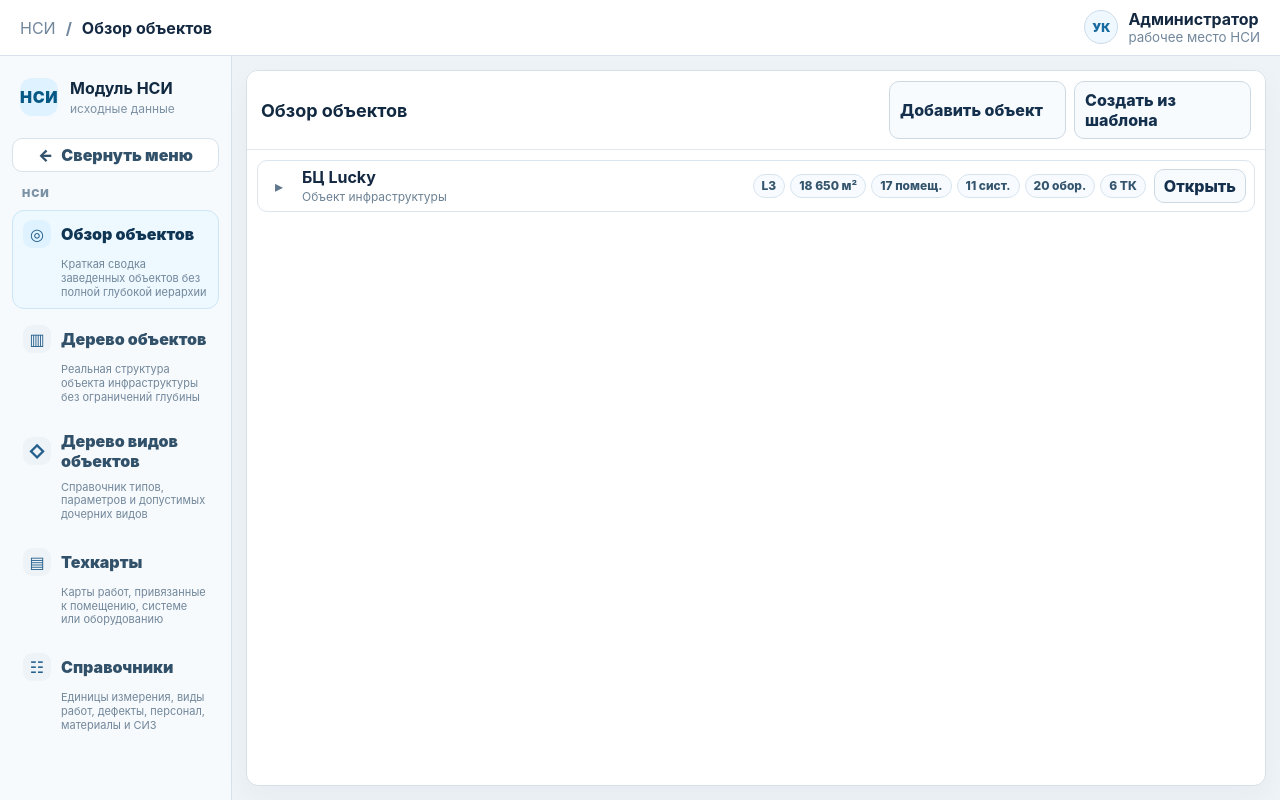
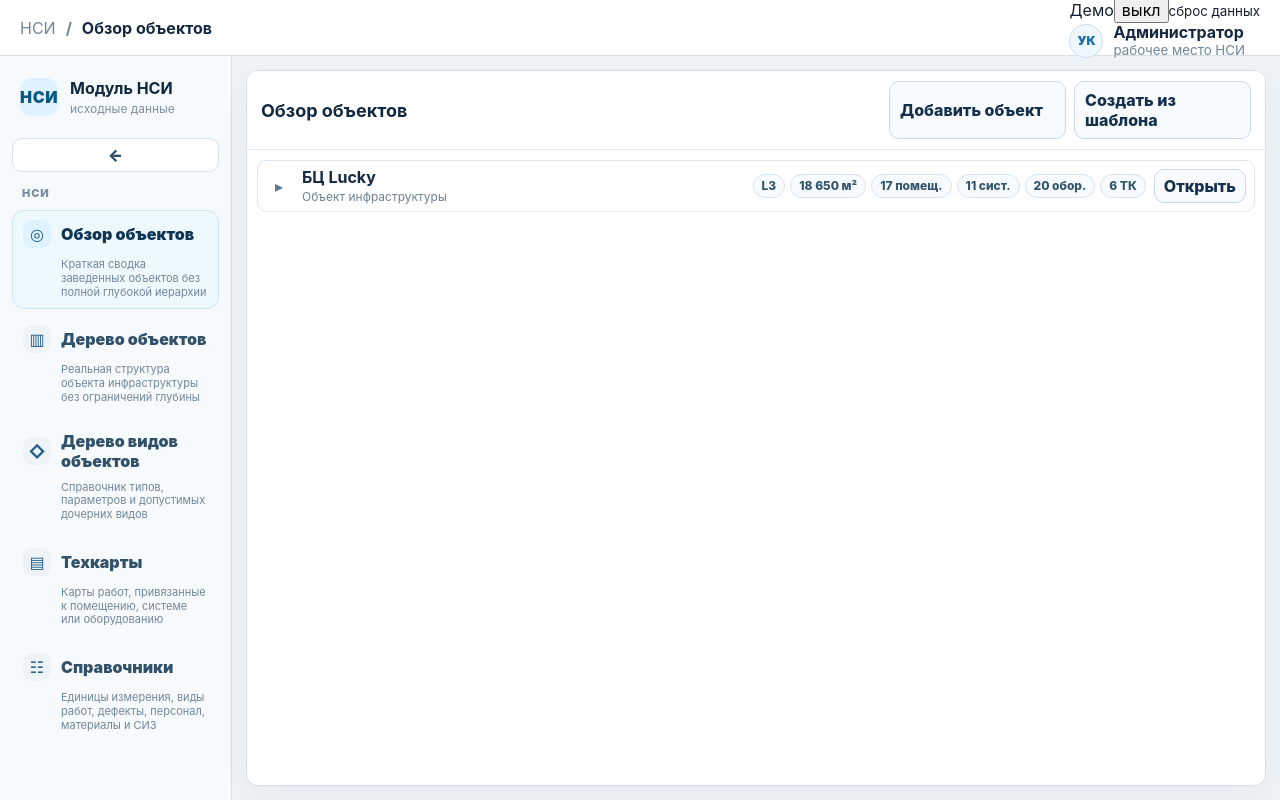
Before and after one commit to RozkvasA/nsi-test, a React (Vite) app: page / in a window 1280 px wide. Built offline with nearby package versions, Linux system fonts and the light colour scheme.

Commit message:
Add topbar demo switch and icon-only sidebar toggle

```diff
--- a/src/components/layout/NsiLayout.tsx
+++ b/src/components/layout/NsiLayout.tsx
@@ -28,6 +28,7 @@ interface NsiLayoutProps {
   sections: NsiSection[];
   activeSection: NsiSection;
   activeSectionId: NsiSectionId;
+  isDemoMode: boolean;
   searchQuery: string;
   sortAscending: boolean;
   childrenByParentId: Map<string | null, TreeNode[]>;
@@ -50,6 +51,7 @@ interface NsiLayoutProps {
   techCards: TechCard[];
   dictionaries: DictionaryItem[];
   selectedContextObjectId: string | null;
+  onToggleDemoMode: () => void;
   onSelectSection: (sectionId: NsiSectionId) => void;
   onOpenObjectInTree: (objectId: string) => void;
   onCreateRootFromTemplate: () => void;
@@ -108,6 +110,7 @@ export function NsiLayout({
   sections,
   activeSection,
   activeSectionId,
+  isDemoMode,
   searchQuery,
   sortAscending,
   childrenByParentId,
@@ -130,6 +133,7 @@ export function NsiLayout({
   techCards,
   dictionaries,
   selectedContextObjectId,
+  onToggleDemoMode,
   onSelectSection,
   onOpenObjectInTree,
   onCreateRootFromTemplate,
@@ -245,13 +249,20 @@ export function NsiLayout({
     <div className="app-shell">
       <header className="topbar">
         <div className="breadcrumbs" aria-label="Хлебные крошки"><span>НСИ</span><b>/</b><strong>{activeSection.title}</strong></div>
-        <div className="user-block" aria-label="Пользователь"><span className="user-avatar">УК</span><div><b>Администратор</b><small>рабочее место НСИ</small></div></div>
+        <div className="topbar-right">
+          <div className="demo-switch" title="Демо-режим сбрасывает текущие данные при переключении">
+            <span>Демо</span>
+            <button type="button" className={isDemoMode ? 'active' : ''} aria-pressed={isDemoMode} onClick={onToggleDemoMode}>{isDemoMode ? 'вкл' : 'выкл'}</button>
+            <small>сброс данных</small>
+          </div>
+          <div className="user-block" aria-label="Пользователь"><span className="user-avatar">УК</span><div><b>Администратор</b><small>рабочее место НСИ</small></div></div>
+        </div>
       </header>
 
       <div className={isSidebarCollapsed ? 'app-body sidebar-collapsed' : 'app-body'}>
         <aside className={isSidebarCollapsed ? 'sidebar collapsed' : 'sidebar'}>
           <div className="brand-block"><span className="brand-mark">НСИ</span><div className="brand-text"><h1>Модуль НСИ</h1><p>исходные данные</p></div></div>
-          <button type="button" className="sidebar-toggle" onClick={() => setIsSidebarCollapsed((value) => !value)}>{isSidebarCollapsed ? '→' : '←'}<span>{isSidebarCollapsed ? 'Развернуть меню' : 'Свернуть меню'}</span></button>
+          <button type="button" className="sidebar-toggle" title={isSidebarCollapsed ? 'Развернуть меню' : 'Свернуть меню'} aria-label={isSidebarCollapsed ? 'Развернуть меню' : 'Свернуть меню'} onClick={() => setIsSidebarCollapsed((value) => !value)}>{isSidebarCollapsed ? '→' : '←'}</button>
           <nav className="section-nav" aria-label="Разделы НСИ"><span className="nav-group-title">НСИ</span>{sections.map((section) => <button key={section.id} type="button" className={section.id === activeSectionId ? 'section-button active' : 'section-button'} onClick={() => onSelectSection(section.id)} title={section.title}><span className="section-icon">{sectionIcons[section.id]}</span><span className="section-label">{section.title}</span><small>{section.description}</small></button>)}</nav>
         </aside>
 
```
